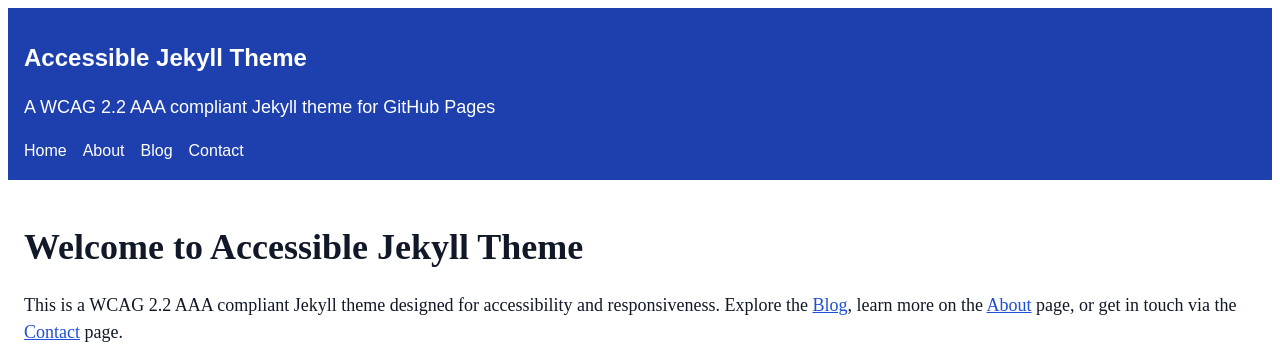
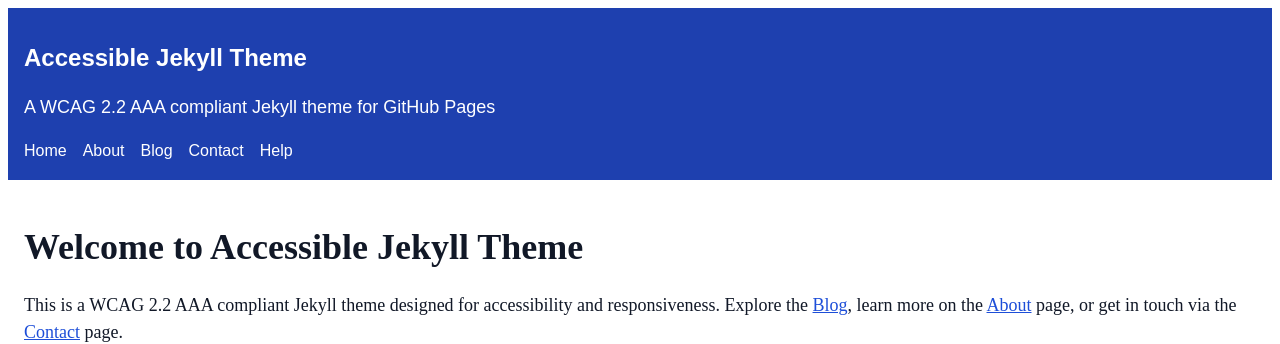
Before and after one commit to bpmore/accessible-jekyll, a Jekyll site: the page built from index.html, in a window 1280 px wide. Shown: the top 344 px of the page. Built offline with Jekyll 4.4.1, drawn with Linux system fonts in a browser that asks for light colours.

Commit message:
update default layout

```diff
--- a/_layouts/default.html
+++ b/_layouts/default.html
@@ -38,7 +38,7 @@
           {% endif %}
           {% assign other_pages = site.pages | where_exp: "page", "page.title" | where_exp: "page", "page.title != 'Home'" | sort: "title" %}
           {% for p in other_pages %}
-            {% if p.title == "About" or p.title == "Blog" or p.title == "Contact" %}
+            {% if p.title == "About" or p.title == "Blog" or p.title == "Contact" or p.title == "Help" %}
               <li>
                 <a href="{{ p.url | relative_url }}" style="color: #ffffff; text-decoration: none; font-size: 1rem;" class="hover:underline focus:underline focus:outline-none focus:ring-2 focus:ring-white" {% if page.url == p.url %}aria-current="page"{% endif %}>{{ p.title }}</a>
               </li>
```
Also changed, not shown: 1 other file.
